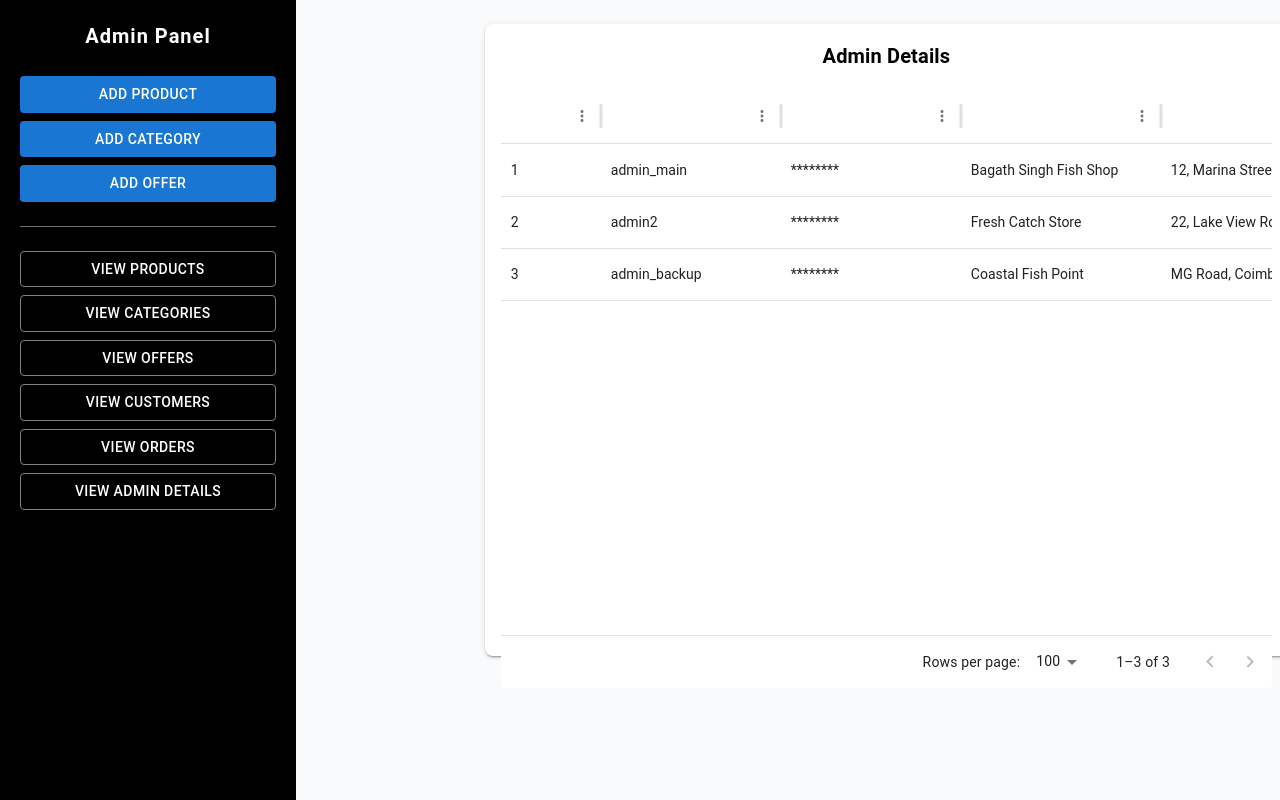
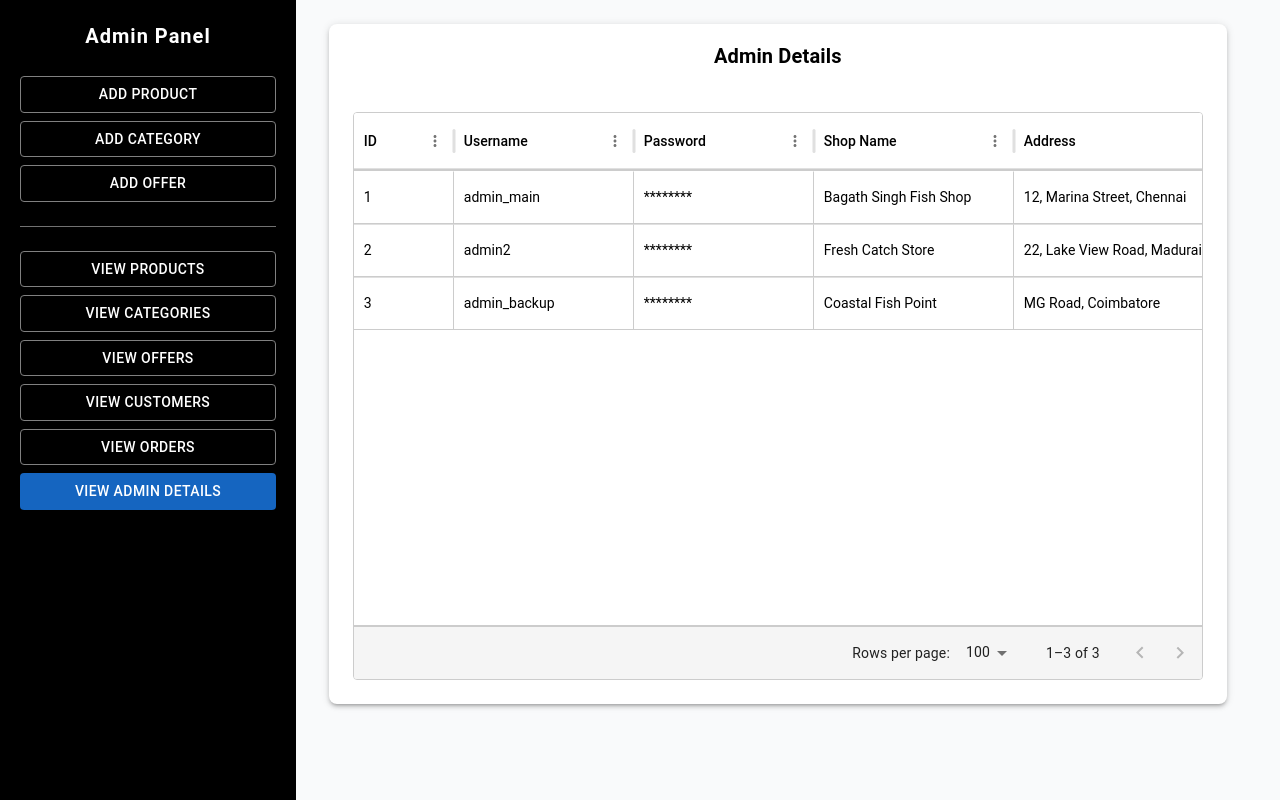
Before and after one commit to Nila2812/bagathsinghfishshop, a React app in the folder frontend/: page /admin/view-admins in a window 1280 px wide. Built offline with nearby package versions, Linux system fonts and the light colour scheme; the HTML template or start-up script is replaced by a standard one.

Commit message:
view tables layout finished with sample data

```diff
--- a/frontend/src/admin/components/DataTable.jsx
+++ b/frontend/src/admin/components/DataTable.jsx
@@ -17,14 +17,6 @@ import DeleteIcon from "@mui/icons-material/Delete";
  *  - rows: array of data objects
  *  - onEdit: function(id) => handle edit action
  *  - onDelete: function(id) => handle delete action
- *
- * Example usage:
- * <DataTable
- *   columns={productColumns}
- *   rows={productData}
- *   onEdit={handleEdit}
- *   onDelete={handleDelete}
- * />
  */
 
 const DataTable = ({ columns = [], rows = [], onEdit, onDelete, title }) => {
@@ -33,7 +25,7 @@ const DataTable = ({ columns = [], rows = [], onEdit, onDelete, title }) => {
     field: "actions",
     headerName: "Actions",
     width: 150,
-    sortable: false,
+    sortable: true,
     renderCell: (params) => (
       <Box>
         <Tooltip title="Edit">
@@ -61,31 +53,78 @@ const DataTable = ({ columns = [], rows = [], onEdit, onDelete, title }) => {
   const mergedColumns = [...columns, actionColumn];
 
   return (
-    <Box sx={{ height: "75vh", width: "100%", bgcolor: "background.paper", p: 2, borderRadius: 2, boxShadow: 2 }}>
+    <Box
+      sx={{
+        height: "85vh",
+        width: "auto",
+        ml: "5%",
+        mr: "3%",
+        bgcolor: "white",
+        borderRadius: 2,
+        boxShadow: 3,
+        overflow: "hidden",
+        display: "flex",
+        flexDirection: "column",
+      }}
+    >
       {title && (
-        <Typography variant="h6" sx={{ mb: 2, fontWeight: 600 }}>
+        <Typography
+          variant="h6"
+          sx={{
+            mb: 2,
+            mt: 2,
+            textAlign: "center",
+            fontWeight: 700,
+            color: "black",
+          }}
+        >
           {title}
         </Typography>
       )}
 
+      <Box sx={{ flex: 1, overflowX: "auto", overflowY: "auto",  m:3 }}>
         <DataGrid
           rows={rows}
           columns={mergedColumns}
           pageSize={10}
           rowsPerPageOptions={[5, 10, 20]}
           disableSelectionOnClick
+          autoHeight={false}
+
           sx={{
-          border: "none",
+            border: "1px solid #ccc",
             "& .MuiDataGrid-columnHeaders": {
-            backgroundColor: "#1976d2",
-            color: "white",
+              backgroundColor: "white",
+              color: "black",
               fontWeight: "bold",
+              borderBottom: "2px solid #ccc",
+            },
+
+            "& .MuiDataGrid-cell": {
+              borderRight: "1px solid #ccc",
+              color: "black",
+              backgroundColor: "white",
+            },
+            "& .MuiDataGrid-row": {
+              borderBottom: "1px solid #ccc",
+            },
+            "& .MuiDataGrid-footerContainer": {
+              borderTop: "2px solid #ccc",
+              backgroundColor: "#f5f5f5",
+              position: "sticky",
+              bottom: 0,
+              zIndex: 2,
+            },
+
+            "& .MuiDataGrid-virtualScroller": {
+              overflowY: "auto",
             },
             "& .MuiDataGrid-row:hover": {
-            backgroundColor: "#f5f5f5",
+              backgroundColor: "#f0f0f0",
             },
           }}
         />
+      </Box>
     </Box>
   );
 };
--- a/frontend/src/admin/components/Sidebar.jsx
+++ b/frontend/src/admin/components/Sidebar.jsx
@@ -1,7 +1,28 @@
 import React from "react";
 import { Box, Button, Divider, Typography } from "@mui/material";
+import { NavLink } from "react-router-dom";
 
-const Sidebar = ({ onSelect }) => {
+const Sidebar = () => {
+  const linkStyle = {
+    textDecoration: "none",
+    width: "100%",
+  };
+
+  const addButtons = [
+    { label: "Add Product", path: "/admin/add-product" },
+    { label: "Add Category", path: "/admin/add-category" },
+    { label: "Add Offer", path: "/admin/add-offer" },
+  ];
+
+  const viewButtons = [
+    { label: "View Products", path: "/admin/view-products" },
+    { label: "View Categories", path: "/admin/view-categories" },
+    { label: "View Offers", path: "/admin/view-offers" },
+    { label: "View Customers", path: "/admin/view-customers" },
+    { label: "View Orders", path: "/admin/view-orders" },
+    { label: "View Admin Details", path: "/admin/view-admins" },
+  ];
+
   return (
     <Box
       sx={{
@@ -20,7 +41,6 @@ const Sidebar = ({ onSelect }) => {
         overflowY: "auto",
       }}
     >
-      {/* Admin Panel Header */}
       <Typography
         variant="h6"
         sx={{
@@ -33,118 +53,61 @@ const Sidebar = ({ onSelect }) => {
         Admin Panel
       </Typography>
 
-      {/* Add Section */}
+      {/* ADD SECTION */}
+      {addButtons.map((btn) => (
+        <NavLink
+          key={btn.path}
+          to={btn.path}
+          style={({ isActive }) => ({
+            ...linkStyle,
+            borderRadius: "4px",
+          })}
+        >
+          {({ isActive }) => (
             <Button
-        variant="contained"
-        onClick={() => onSelect("addProduct")}
+              fullWidth
+              variant={isActive ? "contained" : "outlined"}
               sx={{
-          bgcolor: "#1976d2",
-          "&:hover": { bgcolor: "#1565c0" },
-          color: "white",
-        }}
-      >
-        Add Product
-      </Button>
-
-      <Button
-        variant="contained"
-        onClick={() => onSelect("addCategory")}
-        sx={{
-          bgcolor: "#1976d2",
-          "&:hover": { bgcolor: "#1565c0" },
-          color: "white",
-        }}
-      >
-        Add Category
-      </Button>
-
-      <Button
-        variant="contained"
-        onClick={() => onSelect("addOffer")}
-        sx={{
-          bgcolor: "#1976d2",
-          "&:hover": { bgcolor: "#1565c0" },
-          color: "white",
-        }}
-      >
-        Add Offer
-      </Button>
-
-      {/* Divider between Add and View sections */}
-      <Divider sx={{ bgcolor: "gray", my: 2 }} />
-
-      {/* View Section */}
-      <Button
-        variant="outlined"
-        onClick={() => onSelect("viewProducts")}
-        sx={{
+                bgcolor: isActive ? "#1565c0" : "transparent",
                 color: "white",
                 borderColor: "gray",
                 "&:hover": { borderColor: "#1976d2", color: "#1976d2" },
               }}
             >
-        View Products
+              {btn.label}
             </Button>
+          )}
+        </NavLink>
+      ))}
 
+      <Divider sx={{ bgcolor: "gray", my: 2 }} />
+
+      {/* VIEW SECTION */}
+      {viewButtons.map((btn) => (
+        <NavLink
+          key={btn.path}
+          to={btn.path}
+          style={({ isActive }) => ({
+            ...linkStyle,
+            borderRadius: "4px",
+          })}
+        >
+          {({ isActive }) => (
             <Button
-        variant="outlined"
-        onClick={() => onSelect("viewCategories")}
+              fullWidth
+              variant={isActive ? "contained" : "outlined"}
               sx={{
+                bgcolor: isActive ? "#1565c0" : "transparent",
                 color: "white",
                 borderColor: "gray",
                 "&:hover": { borderColor: "#1976d2", color: "#1976d2" },
               }}
             >
-        View Categories
+              {btn.label}
             </Button>
-
-      <Button
-        variant="outlined"
-        onClick={() => onSelect("viewOffers")}
-        sx={{
-          color: "white",
-          borderColor: "gray",
-          "&:hover": { borderColor: "#1976d2", color: "#1976d2" },
-        }}
-      >
-        View Offers
-      </Button>
-
-      <Button
-        variant="outlined"
-        onClick={() => onSelect("viewCustomers")}
-        sx={{
-          color: "white",
-          borderColor: "gray",
-          "&:hover": { borderColor: "#1976d2", color: "#1976d2" },
-        }}
-      >
-        View Customers
-      </Button>
-
-      <Button
-        variant="outlined"
-        onClick={() => onSelect("viewOrders")}
-        sx={{
-          color: "white",
-          borderColor: "gray",
-          "&:hover": { borderColor: "#1976d2", color: "#1976d2" },
-        }}
-      >
-        View Orders
-      </Button>
-
-      <Button
-        variant="outlined"
-        onClick={() => onSelect("viewAdmins")}
-        sx={{
-          color: "white",
-          borderColor: "gray",
-          "&:hover": { borderColor: "#1976d2", color: "#1976d2" },
-        }}
-      >
-        View Admin Details
-      </Button>
+          )}
+        </NavLink>
+      ))}
     </Box>
   );
 };
--- a/frontend/src/admin/pages/ViewAdmins.jsx
+++ b/frontend/src/admin/pages/ViewAdmins.jsx
@@ -93,7 +93,7 @@ const ViewAdmins = () => {
   };
 
   return (
-    <Box sx={{ ml: "20%", p: 3 }}>
+    <Box sx={{ p: 3 }}>
       <DataTable
         title="Admin Details"
         columns={columns}
--- a/frontend/src/admin/pages/ViewCategories.jsx
+++ b/frontend/src/admin/pages/ViewCategories.jsx
@@ -80,7 +80,7 @@ const ViewCategories = () => {
   };
 
   return (
-    <Box sx={{ ml: "20%", p: 3 }}>
+    <Box sx={{p: 3 }}>
       <DataTable
         title="Category List"
         columns={columns}
--- a/frontend/src/admin/pages/ViewCustomers.jsx
+++ b/frontend/src/admin/pages/ViewCustomers.jsx
@@ -77,7 +77,7 @@ const ViewCustomers = () => {
   };
 
   return (
-    <Box sx={{ ml: "20%", p: 3 }}>
+    <Box sx={{p: 3 }}>
       <DataTable
         title="Customers"
         columns={columns}
--- a/frontend/src/admin/pages/ViewOffers.jsx
+++ b/frontend/src/admin/pages/ViewOffers.jsx
@@ -107,7 +107,7 @@ const ViewOffers = () => {
   };
 
   return (
-    <Box sx={{ ml: "20%", p: 3 }}>
+    <Box sx={{p: 3 }}>
       <DataTable
         title="Offers"
         columns={columns}
--- a/frontend/src/admin/pages/ViewOrders.jsx
+++ b/frontend/src/admin/pages/ViewOrders.jsx
@@ -123,7 +123,7 @@ const ViewOrders = () => {
   };
 
   return (
-    <Box sx={{ ml: "20%", p: 3 }}>
+    <Box sx={{p: 3 }}>
       <DataTable
         title="Orders"
         columns={columns}
--- a/frontend/src/admin/pages/ViewProducts.jsx
+++ b/frontend/src/admin/pages/ViewProducts.jsx
@@ -4,21 +4,17 @@ import { Box } from "@mui/material";
 // import axios from "axios"; // Uncomment when backend is ready
 
 const ViewProducts = () => {
+
   const [products, setProducts] = useState([]);
 
   // Columns for products view (as per requirements)
   const columns = [
-    { field: "id", headerName: "ID", width: 80 },
+    { field: "id", headerName: "ID", width: 50 },
     { field: "name_en", headerName: "Product Name (EN)", width: 200 },
     { field: "name_ta", headerName: "Product Name (TA)", width: 200 },
     { field: "price", headerName: "Price (₹)", width: 120 },
-    {
-      field: "weight",
-      headerName: "Weight",
-      width: 120,
-      valueGetter: (params) =>
-        `${params.row.weightValue}${params.row.weightUnit}`,
-    },
+     { field: "weightValue", headerName: "Weight Value", width: 120 },
+    { field: "weightUnit", headerName: "Weight Unit", width: 120 },
     { field: "stockQty", headerName: "Stock Qty", width: 120 },
     {
       field: "isAvailable",
@@ -98,7 +94,7 @@ const ViewProducts = () => {
   };
 
   return (
-    <Box sx={{ ml: "20%", p: 3 }}>
+    <Box sx={{  p: 3 }}>
       <DataTable
         title="Products"
         columns={columns}
--- a/frontend/src/main.jsx
+++ b/frontend/src/main.jsx
@@ -3,7 +3,7 @@ import React from "react";
 import ReactDOM from "react-dom/client";
 import { BrowserRouter, Routes, Route } from "react-router-dom";
 import App from "./App";
-import AdminPanel from "./admin/AdminPanel"; // <-- import admin panel
+import AdminPanel from "./admin/AdminPanel";
 import "./index.css";
 
 ReactDOM.createRoot(document.getElementById("root")).render(
```
Also changed, not shown: frontend/src/admin/AdminPanel.jsx (+12 -2 lines). Lines whose indentation alone changed are shown as unchanged.
